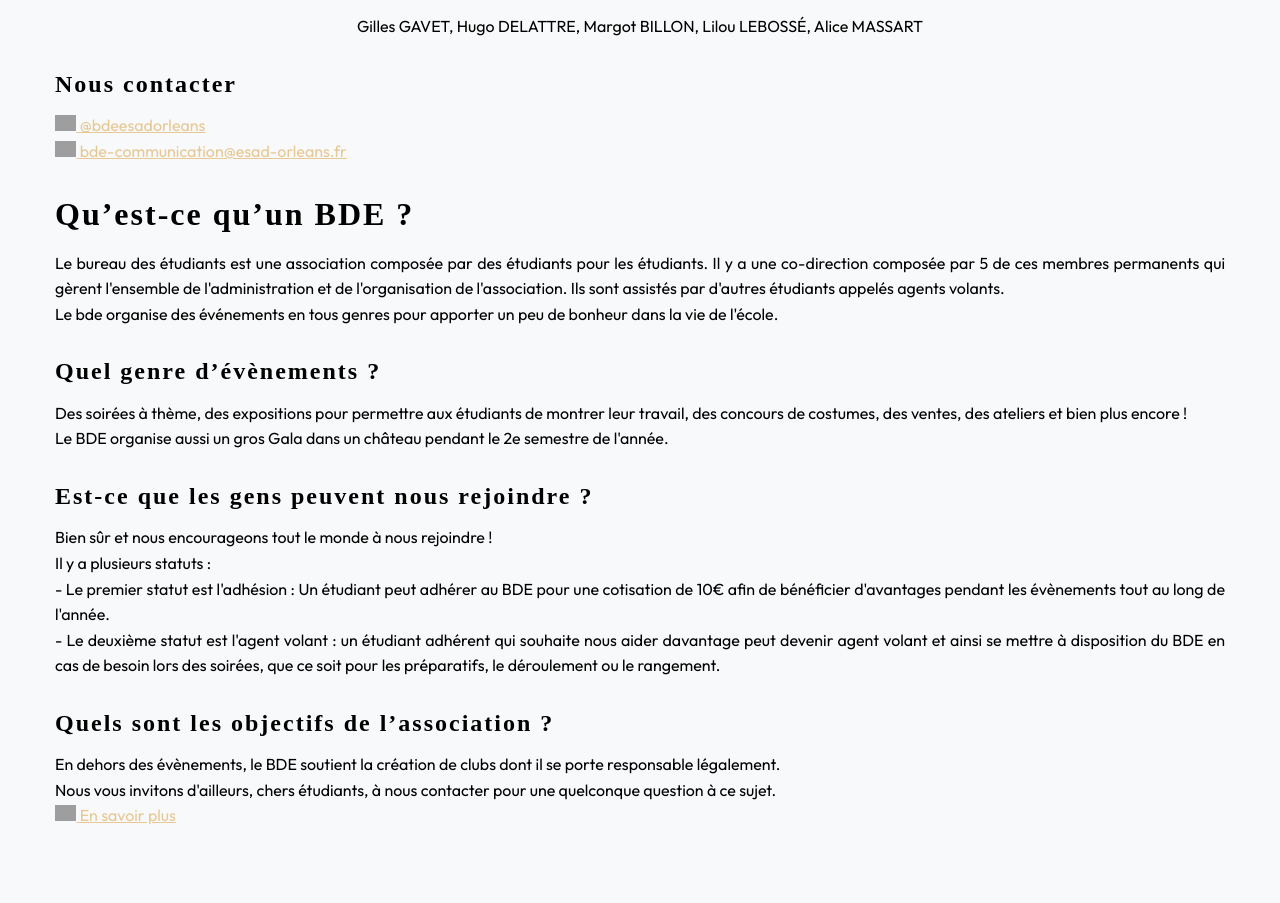
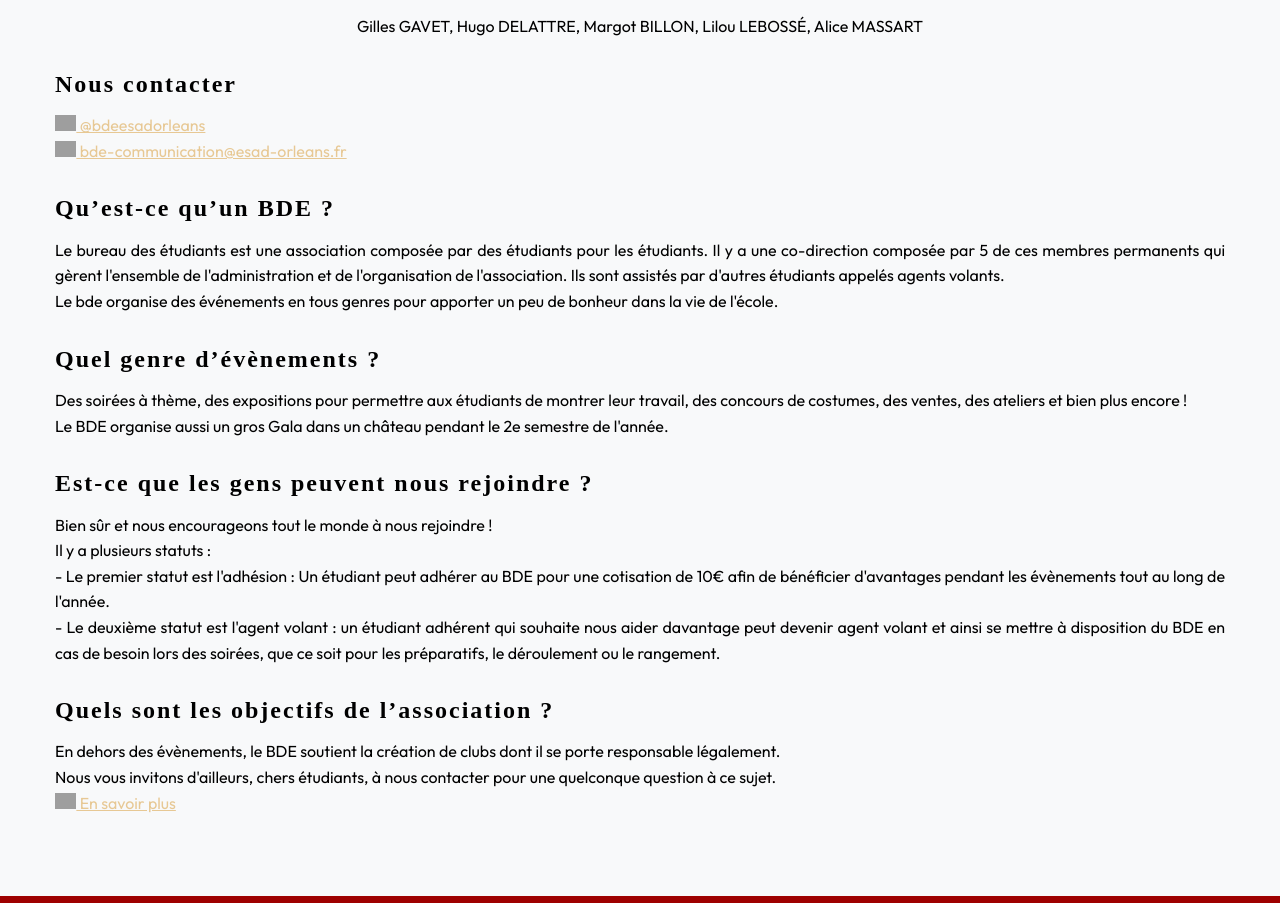
Before and after one commit to bde-esad-orleans/bde, a Jekyll site: the page built from association.md, in a window 1280 px wide. Shown: the part 839-1742 px from the top of the page. Built offline with Jekyll 4.4.1, drawn with Linux system fonts in a browser that asks for light colours; some web fonts are replaced; grey boxes are pictures that could not be loaded.

Commit message:
fixed issues

```diff
--- a/_layouts/default.html
+++ b/_layouts/default.html
@@ -59,7 +59,7 @@
         window.addEventListener('resize', updateTitle);
 
         //document.body.innerHTML = document.body.innerHTML.replace(
-        //    /\b(le|la|les|de|des|du|un|une|et|ou)\s+/gi,
+        //    /\b(le|la|les|de|des|du|un|une|et|ou|?|!)\s+/gi,
         //    '$1&nbsp;'
         //);
 
--- a/association.md
+++ b/association.md
@@ -15,7 +15,7 @@
 
 <a href="mailto:bde-communication@esad-orleans.fr">![✨](https://media.tenor.com/xQKnWkukw9YAAAAi/brilho-shine.gif){: .glitters } bde-communication@esad-orleans.fr</a>
 
-# Qu'est-ce qu'un BDE ?
+## Qu'est-ce qu'un BDE ?
 
 <p>Le bureau des étudiants est une association composée par des étudiants pour les étudiants. Il y a une co-direction composée par 5 de ces membres permanents qui gèrent l'ensemble de l'administration et de l'organisation de l'association.
 Ils sont assistés par d'autres étudiants appelés agents volants. <br>
```
